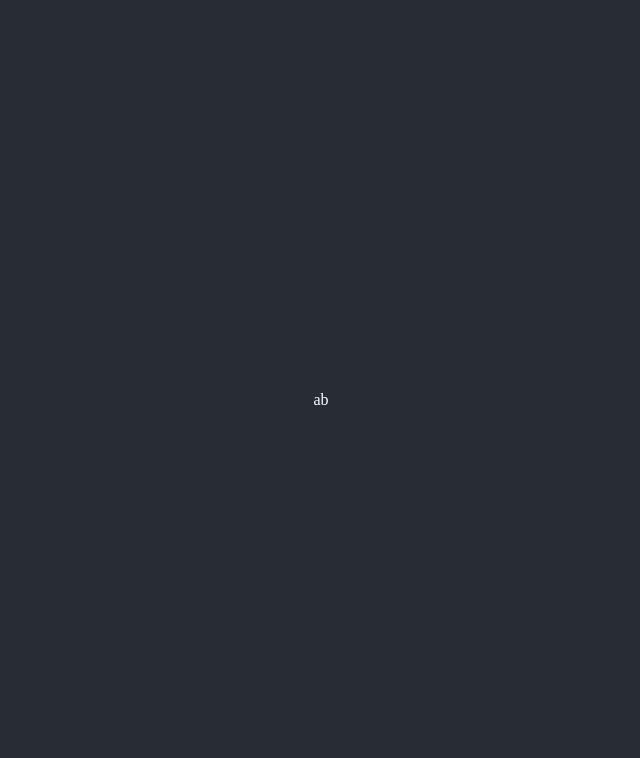
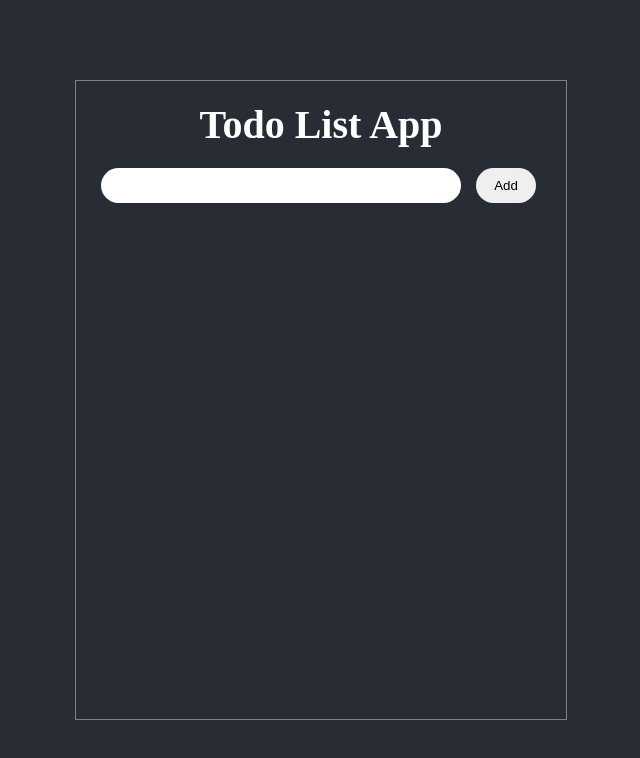
Before and after one commit to Soron007/react-my-todo-list, a React (Create React App) app: page / in a window 1280 px wide. Shown: the top 758 px of the page, without its empty margins (319-959 px from the left). Built offline with nearby package versions, Linux system fonts and the light colour scheme.

Commit message:
todo list without local storage

```diff
--- a/src/App.css
+++ b/src/App.css
@@ -11,5 +11,65 @@
     justify-content: center;
     align-items: center;
     background-color: #282c34;
+
+}
+
+.container{
+    display: flex;
+   height: 80vh;
+    border: 1px solid gray;
+    padding: 20px;
+    flex-direction: column;
+    align-items: center;
+    font-size: 20px;
     color: #fff;
+
+
 }
+
+.todoForm{
+    display: flex;
+    justify-content: space-around;
+    width: 450px;
+    margin-top: 20px;
+}
+
+input{
+    width: 80%;
+    padding: 10px;
+    border-radius: 20px;
+    border: none;
+}
+
+button{
+    border: none;
+    padding: 10px;
+    border-radius: 20px;
+    width: 60px;
+    margin: 0 5px;
+    cursor: pointer;
+}
+
+.allTodos{
+    list-style: none;
+    margin: 15px 0;
+    padding: 0;
+    overflow-x: hidden;
+    overflow-y: auto;
+}
+
+.singleTodo{
+    border-radius: 50px;
+    margin: 10px 0;
+    background-color: rgb(58, 183, 58);
+    padding: 10px 20px;
+    display: flex;
+    width: 450px;
+    align-items: center;
+
+
+}
+
+.todoText{
+    flex: 1;
+}
--- a/src/App.js
+++ b/src/App.js
@@ -1,25 +1,71 @@
-import React from 'react'
+import React, { useState } from 'react'
 import './App.css';
 
 const App = () => {
-  const arr = [
-    {
-      id: 1,
-      name: 'a'
-    },
-    {
-      id: 2,
-      name: 'b'
+
+  const [todo, setTodo] = useState("");
+  const [todos, setTodos] = useState([]);
+  const [editId, setEditId] = useState(0);
+
+
+  const handleSubmit = (e) => {
+    e.preventDefault();
+
+    if (editId) {
+      const editTodo = todos.find((task) => task.id === editId);
+      const updatedTodos = todos.map((task) => task.id === editTodo.id ?
+        (task = { id: task.id, todo }) : { id: task.id, todo: task.todo }
+      );
+      setTodos(updatedTodos);
+      setEditId(0);
+      setTodo("");
+      return;
     }
-  ]
+    if (todo !== '') {
+      setTodos([{ id: `${todo}-${Date.now()}`, todo }, ...todos])
+      setTodo("");
+    }
 
+
+  }
+
+  const handleDelete = (id) => {
+    const remainingTodo = todos.filter((task) => task.id !== id);
+    setTodos([...remainingTodo])
+  }
+
+  const handleEdit = (id) => {
+    const editTodo = todos.find((task) => task.id === id);
+
+    setTodo(editTodo.todo);
+    setEditId(id);
+  }
 
 
   return (
     <div className='App'>
-      {arr.map((a) => (
-        <div key={a.id}>{a.name}</div>
-      ))}
+      <div className="container">
+        <h1>Todo List App</h1>
+        <form className='todoForm' onSubmit={handleSubmit}>
+          <input type="text" value={todo} onChange={(e) => setTodo(e.target.value)} />
+          <button type='submit'>{editId ? "Edit" : "Add"}</button>
+        </form>
+
+        <ul className='allTodos'>
+          {
+            todos.map((task) => (
+              <li className='singleTodo'>
+                <span className='todoText' key={task.id}>{task.todo}</span>
+                <button onClick={() => handleEdit(task.id)}>Edit</button>
+                <button onClick={() => handleDelete(task.id)}>Delete</button>
+              </li>
+            ))
+          }
+
+
+
+        </ul>
+      </div>
     </div>
   )
 }
```
